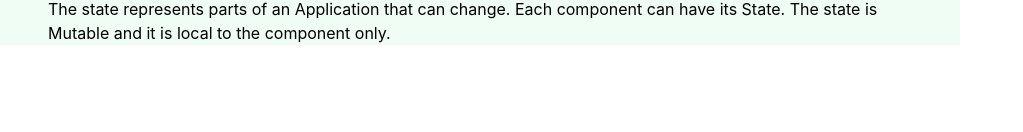
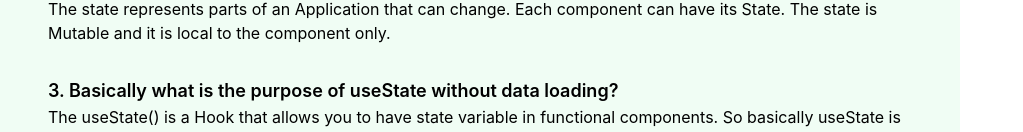
Before and after one commit to yasinarafat39/assignment-08, a React (Create React App) app: page / in a window 1280 px wide. Shown: the part 1177-1309 px from the top of the page, without its empty margins (0-1023 px from the left). Before the commit the page ends 1222 px from the top, so only its background shows below. Built offline with nearby package versions, Linux system fonts and the light colour scheme.

Commit message:
Basically what is the puspose of useState without data loading?

```diff
--- a/src/Components/Blog/Blog.js
+++ b/src/Components/Blog/Blog.js
@@ -17,6 +17,11 @@ const Blog = () => {
                     The state represents parts of an Application that can change. Each component can have its State. The state is Mutable and it is local to the component only.
                 </p>
             </div>
+            <div>
+                <p className='text-lg font-semibold mt-8'>3. Basically what is the purpose of useState without data loading?</p>
+                <p>The useState() is a Hook that allows you to have state variable in functional components. So basically useState is the ability to encapsulate local state in a functional component.
+                </p>
+            </div>
 
 
         </div>
```
